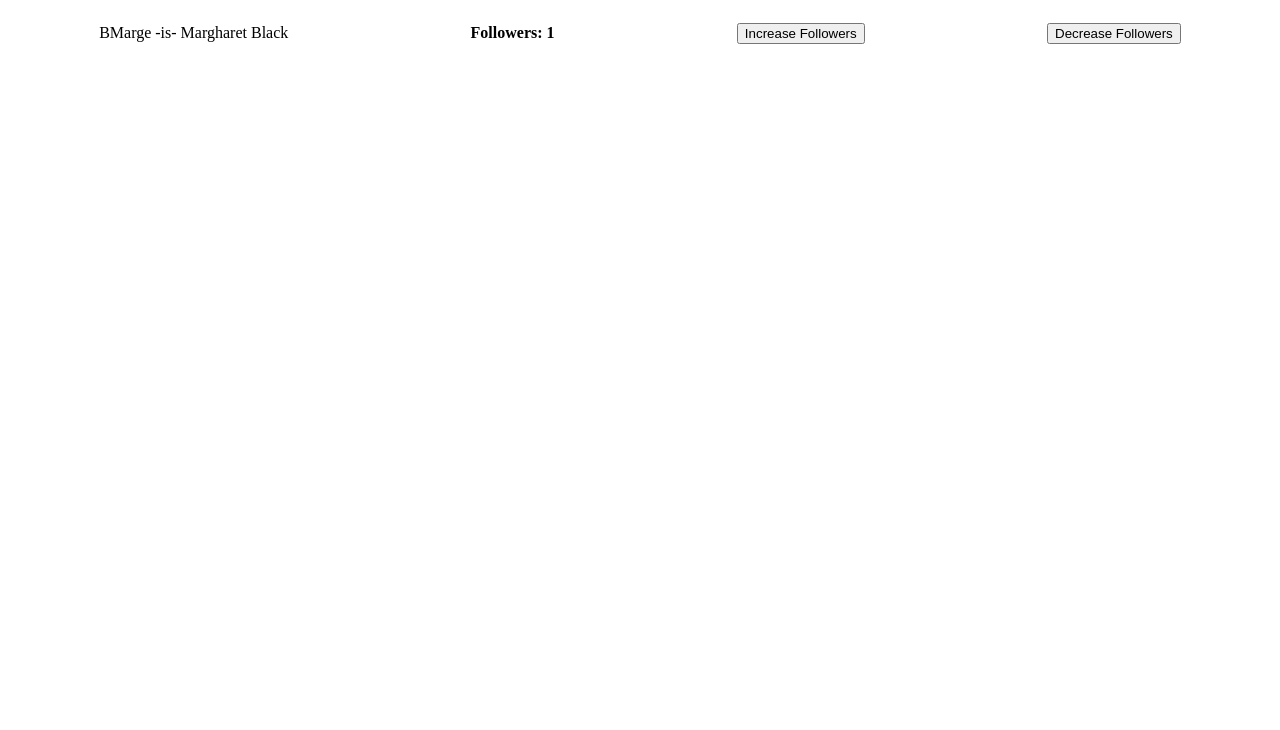
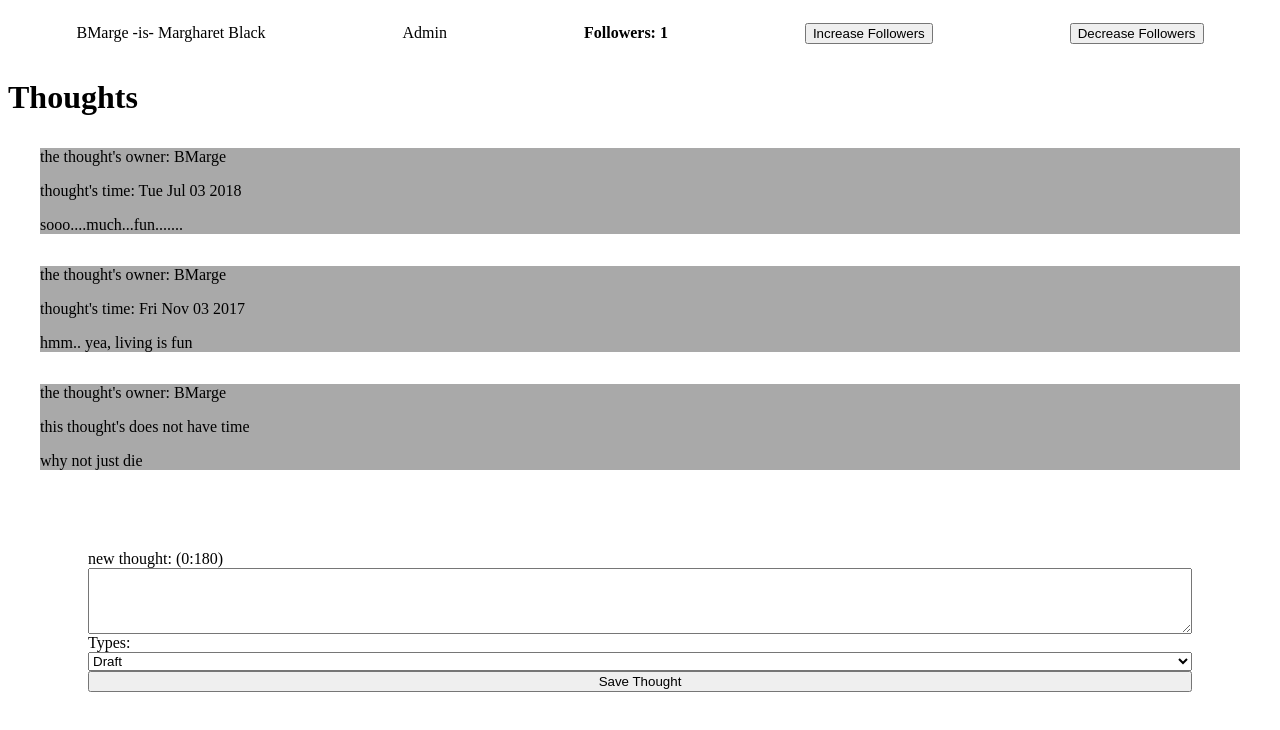
Before and after one commit to steven-trautmann/first-vue-app, a Vue app: page / in a window 1280 px wide. Shown: the top 730 px of the page. Built offline with nearby package versions, Linux system fonts and the light colour scheme.

Commit message:
basic events, communication between components

```diff
--- a/package.json
+++ b/package.json
@@ -9,6 +9,8 @@
   },
   "dependencies": {
     "core-js": "^3.6.5",
+    "node-sass": "^5.0.0",
+    "sass-loader": "^10.1.0",
     "vue": "^3.0.0"
   },
   "devDependencies": {
--- a/src/App.vue
+++ b/src/App.vue
@@ -14,5 +14,5 @@ export default {
 }
 </script>
 
-<style>
+<style lang="scss">
 </style>
--- /dev/null
+++ b/src/components/ThoughtItem.vue
@@ -0,0 +1,31 @@
+<template>
+    <div class="thought" @click="favouriteThought(thought.id)">
+        <p>the thought's owner: {{user}}</p>
+        <p v-if="thought.time">thought's time: {{thought.time}}</p>
+        <p v-else>this thought's does not have time</p>
+        <p>{{thought.content}}</p>
+    </div>
+</template>
+
+<script>
+export default {
+    name: "ThoughtItem",
+    props: {
+        thought: {type: Object, required: true},
+        user: {type: String, required: true}
+    },
+    methods: {
+        favouriteThought(id){
+            this.$emit("favourite", id);
+        }
+    }
+
+}
+</script>
+
+<style lang="scss" scoped>
+.thought{
+    background: $thoughtColor;
+    margin: 2rem;
+}
+</style>
--- a/src/components/UserProfile.vue
+++ b/src/components/UserProfile.vue
@@ -1,25 +1,58 @@
 <template>
   <div class="container">
     <p>{{ user.userName }} -is- {{ fullname }}</p>
+    <p v-if="user.isAdmin">Admin</p>
+    <p v-else-if="followers > 10">Not Admin, but has more than 10 followers</p>
+    <p v-else>Not Admin</p>
     <strong>Followers: {{followers}}</strong>
     <button @click="increaseFollowers">Increase Followers</button>
     <button @click="decreaseFollowers">Decrease Followers</button>
   </div>
+  <div class="thoughts-container">
+      <h1>Thoughts</h1>
+      <ThoughtItem v-for="(thought, index) in user.thoughts"
+                    :key="index" :thought="thought"
+                    :user="user.userName" @favourite="toggleFavourite" />
+  </div>
+  <div>
+    <form style="display: flex; flex-direction: column; margin: 5rem"
+    @submit.prevent="saveNewThought">
+      <label for="newThought">new thought: ({{newThoughtContendCount}}:180)</label>
+      <textarea name="newThought" rows="4" v-model="newThoughtContent" :class="{'exceeded': newThoughtContendCount > 180}"></textarea>
+      <label for="types">Types:</label>
+      <select name="types" v-model="selectedThoughtType" >
+        <option :value="option.value" v-for="(option, index) in thoughtTypes" :key="index">
+          {{option.name}}
+        </option>
+      </select>
+      <button>Save Thought</button>
+    </form>
+  </div>
 </template>
 
 <script>
+import ThoughtItem from "./ThoughtItem"
+
 export default {
     name: "UserProfile",
     data(){
     return {
+      thoughtTypes: [{value: "draft", name: "Draft"}, {value: "suicidal", name: "Suicidal"}],
       followers: 0,
+      newThoughtContent: "",
+      selectedThoughtType: "draft",
       user: {
         id: 1,
         userName: "BMarge",
         firstName: "Margharet",
         lastName: "Black",
         email: "test@gmail.com",
-        isAdmin: true
+        isAdmin: true,
+        thoughts: [
+            { id: 2, time: new Date("2018.07.03.").toDateString(), content: "sooo....much...fun......."},
+            { id: 1, time: new Date("11. 03. 2017").toDateString(), content: "hmm.. yea, living is fun"},
+            { id: 0, time: null, content: "why not just die"},
+        ]
       }
     }
   },
@@ -31,22 +64,39 @@ export default {
     }
   },
   computed: {
-    fullname(){return `${this.user.firstName} ${this.user.lastName}`}
+    fullname(){return `${this.user.firstName} ${this.user.lastName}`},
+    newThoughtContendCount(){return this.newThoughtContent.length}
   },
   methods: {
     increaseFollowers(){this.followers++},
     decreaseFollowers(){this.followers--},
+    toggleFavourite(id){
+      alert(`favourited thought's number: ${id}`)
+    },
+    saveNewThought(){
+      if (this.newThoughtContent !== "" && this.selectedThoughtType !== "draft"){
+        this.user.thoughts.unshift({id: this.user.thoughts[0].id+1, time: new Date().toDateString(), content: this.newThoughtContent });
+        this.newThoughtContent = "";
+      }
+    }
   },
   mounted() {
     return this.increaseFollowers();
+  },
+  components: {
+    ThoughtItem
   }
 }
 </script>
 
-<style scoped>
+<style lang="scss" scoped>
     .container {
     display: flex;
     justify-content: space-around;
     align-items: center;
     }
+
+    .exceeded {
+        border: solid 0.2rem red;
+      }
 </style>
--- /dev/null
+++ b/src/styles/base.scss
@@ -0,0 +1,6 @@
+$thoughtColor: darkgray;
+
+body {
+  margin: 0 !important; //idk why its doesn't work, but the file gets imported, soo:)))
+  padding: 0;
+}
--- /dev/null
+++ b/vue.config.js
@@ -0,0 +1,9 @@
+module.exports = {
+    css: {
+        loaderOptions: {
+            sass: {
+                additionalData: "@import '@/styles/base.scss';"
+            }
+        }
+    }
+}
```
Also changed, not shown: 1 other file (tests, documents, lock files or other folders).
